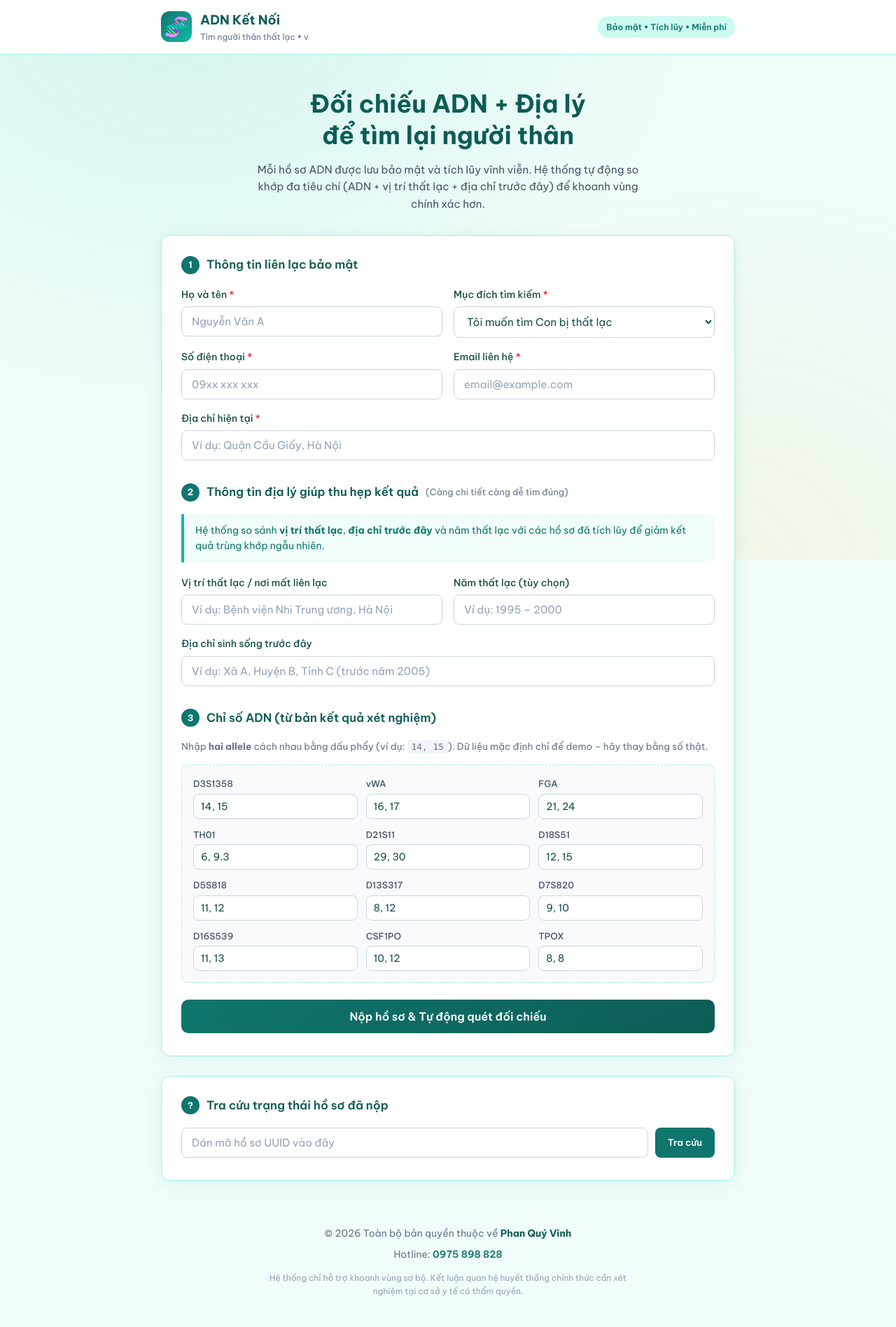
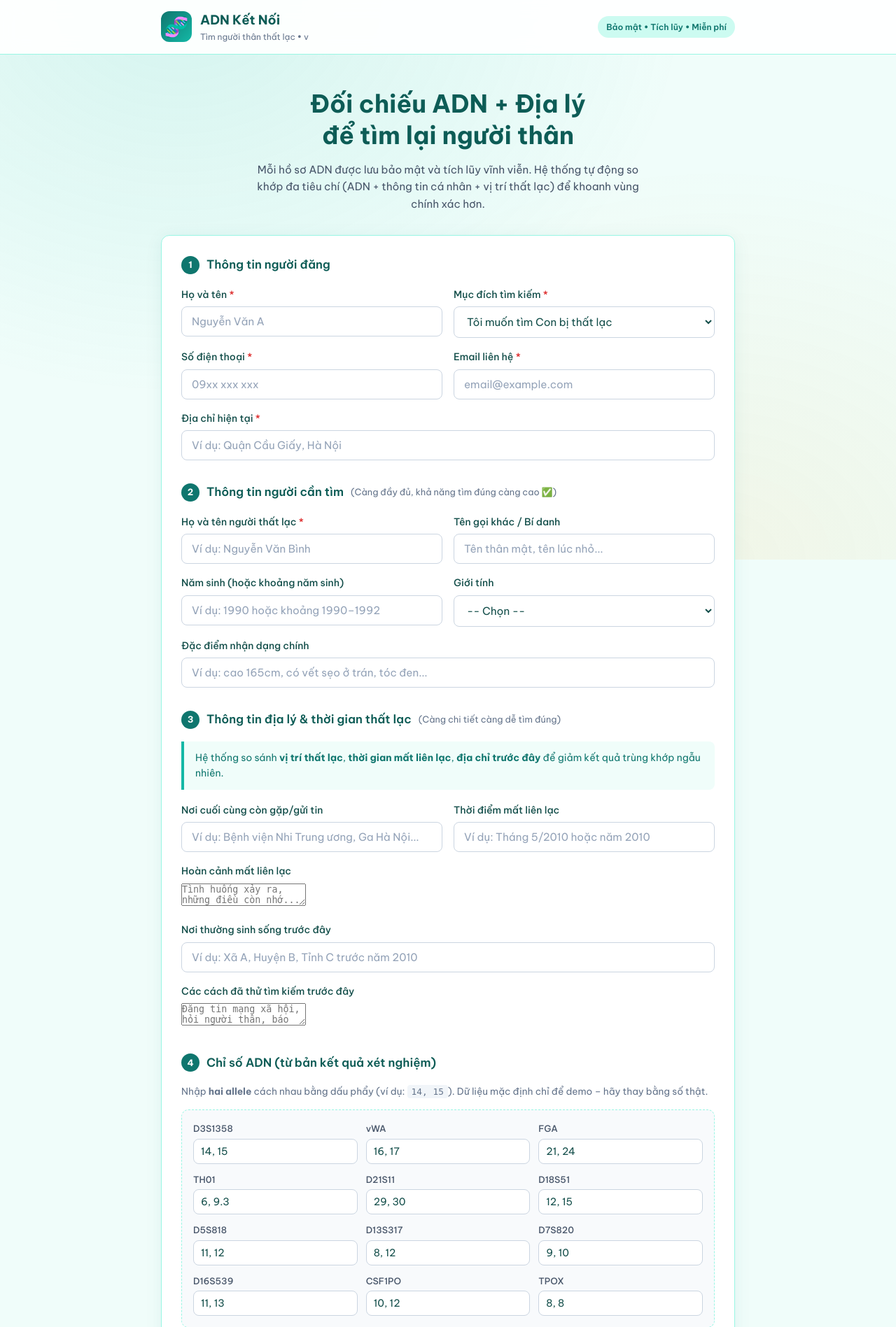
Before and after one commit to phanquyvinh/timkiemnguoithanbangadn, a Python web app: template templates/index.html in a window 1280 px wide. Shown: the top 1897 px of the page at 70% size. Run offline with Jinja, Linux system fonts and the light colour scheme; the template is opened without the code that fills it, so the values that code supplies are empty.

Commit message:
Revise labels and descriptions in index.html
Updated text labels and descriptions in the HTML template for clarity and accuracy.

```diff
--- a/templates/index.html
+++ b/templates/index.html
@@ -11,7 +11,6 @@
 </head>
 <body>
     <div class="bg-pattern"></div>
-
     <header class="header">
         <div class="container header-inner">
             <div class="logo">
@@ -24,24 +23,21 @@
             <div class="header-badge">Bảo mật • Tích lũy • Miễn phí</div>
         </div>
     </header>
-
     <main class="container">
         <section class="hero">
             <h1>Đối chiếu ADN + Địa lý<br>để tìm lại người thân</h1>
             <p class="hero-desc">
                 Mỗi hồ sơ ADN được lưu bảo mật và tích lũy vĩnh viễn.
-                Hệ thống tự động so khớp đa tiêu chí (ADN + vị trí thất lạc + địa chỉ trước đây)
+                Hệ thống tự động so khớp đa tiêu chí (ADN + thông tin cá nhân + vị trí thất lạc)
                 để khoanh vùng chính xác hơn.
             </p>
         </section>
-
         <section class="card form-card">
             <form id="dnaForm" novalidate>
                 <div class="section-title">
                     <span class="step">1</span>
-                    Thông tin liên lạc bảo mật
+                    Thông tin người đăng
                 </div>
-
                 <div class="grid-2">
                     <div class="form-group">
                         <label for="ho_ten">Họ và tên <span class="req">*</span></label>
@@ -56,7 +52,6 @@
                         </select>
                     </div>
                 </div>
-
                 <div class="grid-2">
                     <div class="form-group">
                         <label for="so_dien_thoai">Số điện thoại <span class="req">*</span></label>
@@ -67,7 +62,6 @@
                         <input type="email" id="email" required placeholder="email@example.com" autocomplete="email">
                     </div>
                 </div>
-
                 <div class="form-group">
                     <label for="dia_chi_hien_tai">Địa chỉ hiện tại <span class="req">*</span></label>
                     <input type="text" id="dia_chi_hien_tai" required placeholder="Ví dụ: Quận Cầu Giấy, Hà Nội">
@@ -75,41 +69,79 @@
 
                 <div class="section-title mt-lg">
                     <span class="step">2</span>
-                    Thông tin địa lý giúp thu hẹp kết quả
-                    <span class="hint">(Càng chi tiết càng dễ tìm đúng)</span>
+                    Thông tin người cần tìm
+                    <span class="hint">(Càng đầy đủ, khả năng tìm đúng càng cao ✅)</span>
                 </div>
-
-                <div class="info-box">
-                    Hệ thống so sánh <strong>vị trí thất lạc</strong>, <strong>địa chỉ trước đây</strong>
-                    và năm thất lạc với các hồ sơ đã tích lũy để giảm kết quả trùng khớp ngẫu nhiên.
-                </div>
-
                 <div class="grid-2">
                     <div class="form-group">
-                        <label for="vi_tri_that_lac">Vị trí thất lạc / nơi mất liên lạc</label>
-                        <input type="text" id="vi_tri_that_lac" placeholder="Ví dụ: Bệnh viện Nhi Trung ương, Hà Nội">
+                        <label for="ten_nguoi_thac_lac">Họ và tên người thất lạc <span class="req">*</span></label>
+                        <input type="text" id="ten_nguoi_thac_lac" required placeholder="Ví dụ: Nguyễn Văn Bình">
                     </div>
                     <div class="form-group">
-                        <label for="nam_that_lac">Năm thất lạc (tùy chọn)</label>
-                        <input type="text" id="nam_that_lac" placeholder="Ví dụ: 1995 – 2000">
+                        <label for="ten_khac">Tên gọi khác / Bí danh</label>
+                        <input type="text" id="ten_khac" placeholder="Tên thân mật, tên lúc nhỏ...">
                     </div>
                 </div>
-
+                <div class="grid-2">
+                    <div class="form-group">
+                        <label for="nam_sinh">Năm sinh (hoặc khoảng năm sinh)</label>
+                        <input type="text" id="nam_sinh" placeholder="Ví dụ: 1990 hoặc khoảng 1990–1992">
+                    </div>
+                    <div class="form-group">
+                        <label for="gioi_tinh">Giới tính</label>
+                        <select id="gioi_tinh">
+                            <option value="">-- Chọn --</option>
+                            <option value="NAM">Nam</option>
+                            <option value="NU">Nữ</option>
+                            <option value="KHONG_RO">Chưa rõ</option>
+                        </select>
+                    </div>
+                </div>
                 <div class="form-group">
-                    <label for="dia_chi_truoc_day">Địa chỉ sinh sống trước đây</label>
-                    <input type="text" id="dia_chi_truoc_day" placeholder="Ví dụ: Xã A, Huyện B, Tỉnh C (trước năm 2005)">
+                    <label for="dac_diem_nhan_dang">Đặc điểm nhận dạng chính</label>
+                    <input type="text" id="dac_diem_nhan_dang" placeholder="Ví dụ: cao 165cm, có vết sẹo ở trán, tóc đen...">
                 </div>
 
                 <div class="section-title mt-lg">
                     <span class="step">3</span>
+                    Thông tin địa lý & thời gian thất lạc
+                    <span class="hint">(Càng chi tiết càng dễ tìm đúng)</span>
+                </div>
+                <div class="info-box">
+                    Hệ thống so sánh <strong>vị trí thất lạc</strong>, <strong>thời gian mất liên lạc</strong>,
+                    <strong>địa chỉ trước đây</strong> để giảm kết quả trùng khớp ngẫu nhiên.
+                </div>
+                <div class="grid-2">
+                    <div class="form-group">
+                        <label for="vi_tri_that_lac">Nơi cuối cùng còn gặp/gửi tin</label>
+                        <input type="text" id="vi_tri_that_lac" placeholder="Ví dụ: Bệnh viện Nhi Trung ương, Ga Hà Nội...">
+                    </div>
+                    <div class="form-group">
+                        <label for="ngay_mat_lien_lac">Thời điểm mất liên lạc</label>
+                        <input type="text" id="ngay_mat_lien_lac" placeholder="Ví dụ: Tháng 5/2010 hoặc năm 2010">
+                    </div>
+                </div>
+                <div class="form-group">
+                    <label for="hoan_canh">Hoàn cảnh mất liên lạc</label>
+                    <textarea id="hoan_canh" rows="2" placeholder="Tình huống xảy ra, những điều còn nhớ..."></textarea>
+                </div>
+                <div class="form-group">
+                    <label for="dia_chi_truoc_day">Nơi thường sinh sống trước đây</label>
+                    <input type="text" id="dia_chi_truoc_day" placeholder="Ví dụ: Xã A, Huyện B, Tỉnh C trước năm 2010">
+                </div>
+                <div class="form-group">
+                    <label for="cach_da_thu">Các cách đã thử tìm kiếm trước đây</label>
+                    <textarea id="cach_da_thu" rows="2" placeholder="Đăng tin mạng xã hội, hỏi người thân, báo chính quyền..."></textarea>
+                </div>
+
+                <div class="section-title mt-lg">
+                    <span class="step">4</span>
                     Chỉ số ADN (từ bản kết quả xét nghiệm)
                 </div>
-
                 <p class="dna-note">
                     Nhập <strong>hai allele</strong> cách nhau bằng dấu phẩy (ví dụ: <code>14, 15</code>).
                     Dữ liệu mặc định chỉ để demo – hãy thay bằng số thật.
                 </p>
-
                 <div class="dna-grid" id="dnaGrid"></div>
 
                 <button type="submit" class="btn-submit" id="btnSubmit">
@@ -119,11 +151,9 @@
                     </span>
                 </button>
             </form>
-
             <div id="result" class="result-box" hidden></div>
         </section>
 
-        <!-- Tra cứu nhanh -->
         <section class="card">
             <div class="section-title">
                 <span class="step">?</span>
@@ -133,10 +163,8 @@
                 <input type="text" id="lookupId" placeholder="Dán mã hồ sơ UUID vào đây">
                 <button type="button" class="btn-secondary" id="btnLookup">Tra cứu</button>
             </div>
-            </div>
         </section>
     </main>
-
     <footer class="footer">
         <div class="container">
             <p>&copy; 2026 Toàn bộ bản quyền thuộc về <strong>Phan Quý Vinh</strong></p>
@@ -147,7 +175,6 @@
             </p>
         </div>
     </footer>
-
     <script src="/static/app.js"></script>
 </body>
 </html>
```
